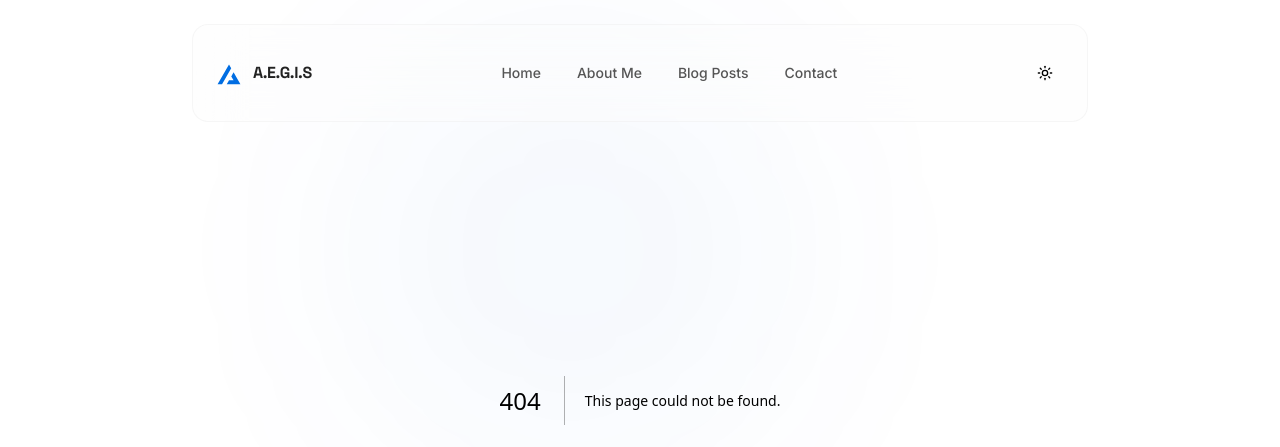
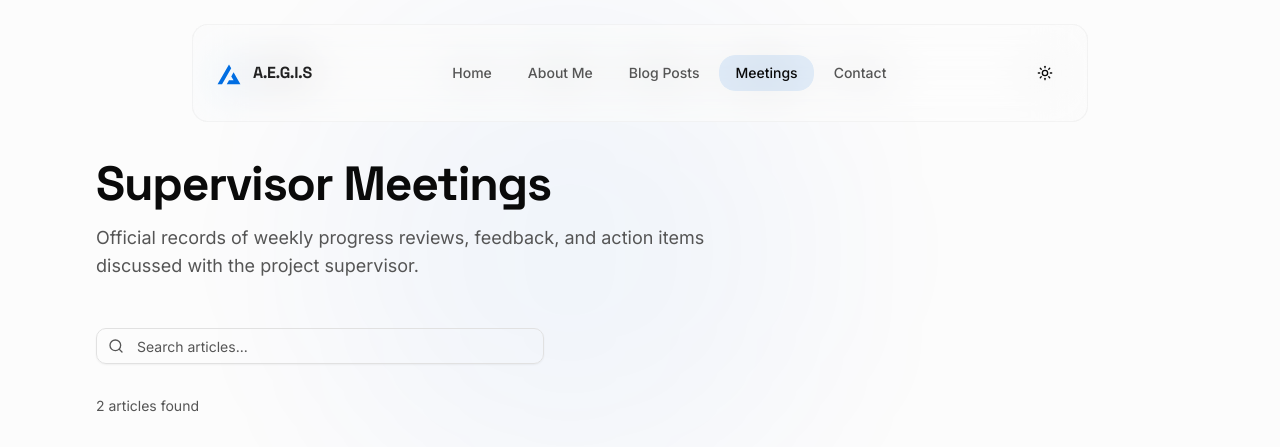
Before and after one commit to ketanpinto/AEGIS, a Next.js app: page /meetings in a window 1280 px wide. Before the commit this address had no page. Shown: the top 447 px of the page. Built offline with nearby package versions, Linux system fonts and the light colour scheme; grey boxes are pictures that could not be loaded.

Commit message:
Another 1 blogie

```diff
--- a/app/blog/page.tsx
+++ b/app/blog/page.tsx
@@ -10,8 +10,11 @@ export const metadata: Metadata = {
 }
 
 export default function BlogPage() {
+  const filteredBlogPosts = blogPosts.filter(post => post.category !== 'supervisor-meeting')
+
   return (
     <div className="min-h-screen flex flex-col">
+      <Navigation />
       <main className="flex-1 pt-40 pb-16">
         <div className="mx-auto max-w-6xl px-4 sm:px-6 lg:px-8">
           {/* Header */}
@@ -26,7 +29,7 @@ export default function BlogPage() {
           </div>
 
           {/* Blog list with client-side filtering */}
-          <BlogListClient posts={blogPosts} tags={allTags} />
+          <BlogListClient posts={filteredBlogPosts} tags={allTags} />
         </div>
       </main>
 
--- /dev/null
+++ b/app/meetings/page.tsx
@@ -0,0 +1,39 @@
+import type { Metadata } from 'next'
+import { Navigation } from '@/components/navigation'
+import { Footer } from '@/components/footer'
+import { BlogListClient } from '@/components/blog-list-client'
+import { blogPosts, allTags } from '@/lib/blog-data'
+
+export const metadata: Metadata = {
+    title: 'Supervisor Meetings',
+    description: 'Logs and progress reviews from weekly supervisor meetings for the A.E.G.I.S. project.',
+}
+
+export default function MeetingsPage() {
+    const meetingPosts = blogPosts.filter(post => post.category === 'supervisor-meeting')
+
+    return (
+        <div className="min-h-screen flex flex-col">
+            <Navigation />
+            <main className="flex-1 pt-40 pb-16">
+                <div className="mx-auto max-w-6xl px-4 sm:px-6 lg:px-8">
+                    {/* Header */}
+                    <div className="mb-12">
+                        <h1 className="font-display text-4xl sm:text-5xl font-bold tracking-tight mb-4">
+                            Supervisor Meetings
+                        </h1>
+                        <p className="text-lg text-muted-foreground max-w-2xl">
+                            Official records of weekly progress reviews, feedback, and action items
+                            discussed with the project supervisor.
+                        </p>
+                    </div>
+
+                    {/* Meetings list */}
+                    <BlogListClient posts={meetingPosts} tags={allTags} />
+                </div>
+            </main>
+
+            <Footer />
+        </div>
+    )
+}
--- a/components/navigation.tsx
+++ b/components/navigation.tsx
@@ -13,6 +13,7 @@ const navItems = [
   { href: '/', label: 'Home' },
   { href: '/about', label: 'About Me' },
   { href: '/blog', label: 'Blog Posts' },
+  { href: '/meetings', label: 'Meetings' },
   { href: '/contact', label: 'Contact' },
 ]
 
```
